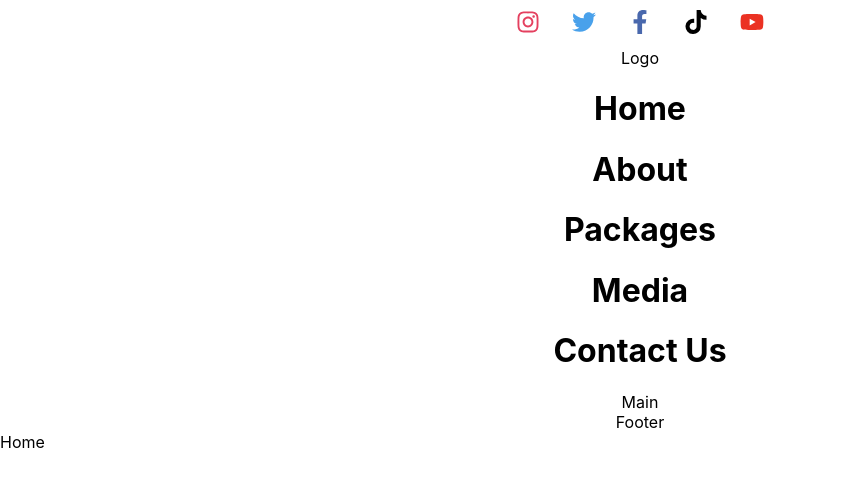
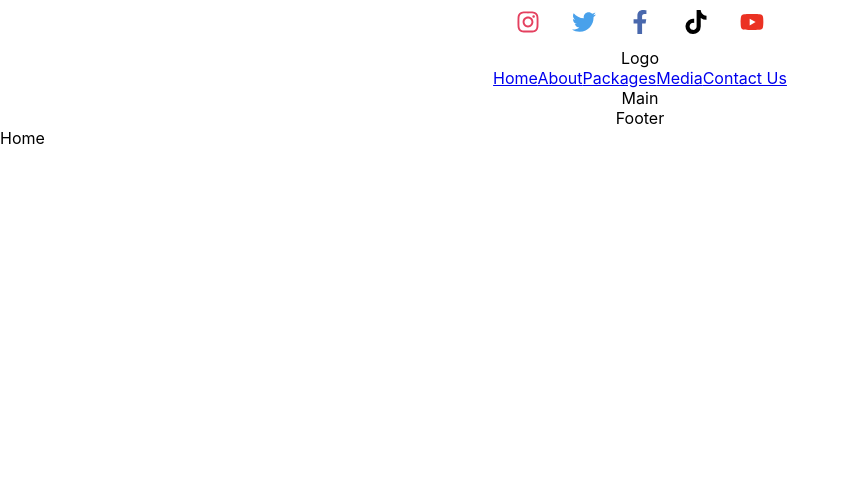
Before and after one commit to bonfacemasira/myAppointment, a React (Create React App) app in the folder client/: page / in a window 1280 px wide. Shown: the top 486 px of the page, without its empty margins (0-849 px from the left). Built offline with nearby package versions, Linux system fonts and the light colour scheme.

Commit message:
enable routing through the various pages

```diff
--- a/client/src/App.css
+++ b/client/src/App.css
@@ -72,3 +72,12 @@ a.tiktok {
 a.instagram {
   color: #E4405F;
 }
+
+/* NavBar */
+.NavBar {
+  display: inline-block;
+}
+
+
+/* Footer */
+Footer {}
--- a/client/src/components/NavBar.js
+++ b/client/src/components/NavBar.js
@@ -1,16 +1,17 @@
 import React from 'react'
+import { Link } from 'react-router-dom'
 
 function NavBar() {
     return (
       <div className="NavBar">
         <div>Logo</div>
-        <div className='navigation'>
-          <h1>Home</h1>
-          <h1>About</h1>
-          <h1>Packages</h1>
-          <h1>Media</h1>
-          <h1>Contact Us</h1>
-        </div>
+        <nav className='navigation'>
+          <Link to="/">Home</Link>
+          <Link to="about" activeStyle= {{background: "darkblue"}}>About</Link>
+          <Link to="packages" activeStyle= {{background: "darkblue"}}>Packages</Link>
+          <Link to="media" activeStyle= {{background: "darkblue"}}>Media</Link>
+          <Link to="contactus" activeStyle= {{background: "darkblue"}}>Contact Us</Link>
+        </nav>
       </div>
     );
   }
--- a/client/src/index.js
+++ b/client/src/index.js
@@ -3,7 +3,8 @@ import ReactDOM from 'react-dom/client';
 import './index.css';
 import App from './App';
 import reportWebVitals from './reportWebVitals';
-import { BrowserRouter, Route, Routes } from 'react-router-dom'
+// import { ReactDOM } from 'react-dom';
+import { BrowserRouter, Route, Routes } from 'react-router-dom';
 import About from './pages/About'
 import Home from './pages/Home';
 import ContactUs from './pages/ContactUs';
```
